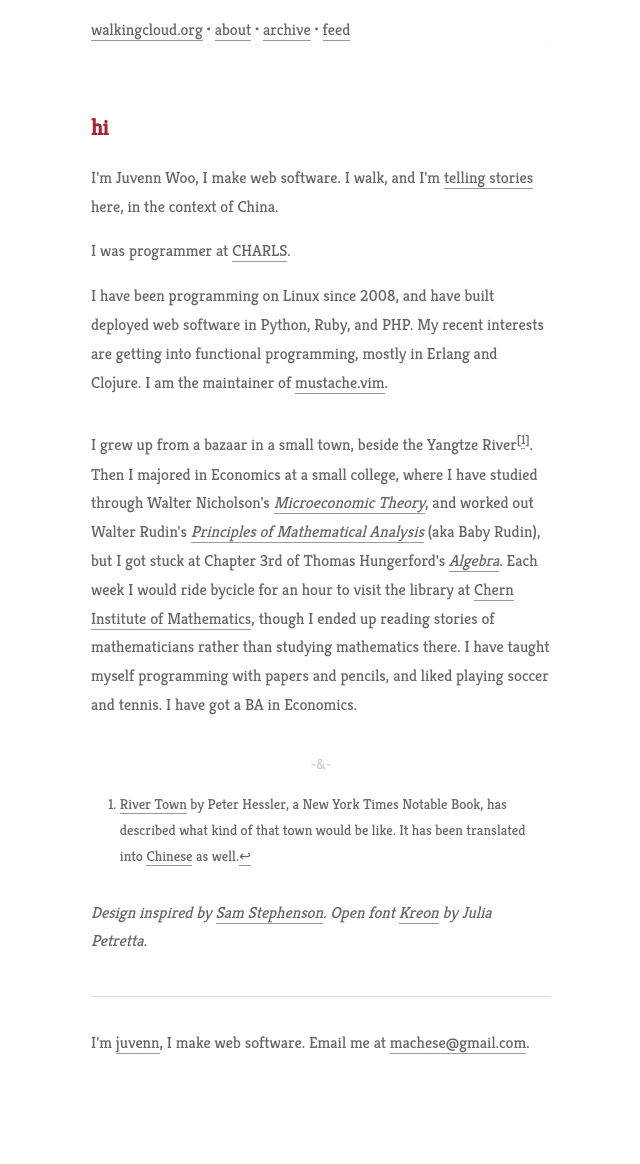
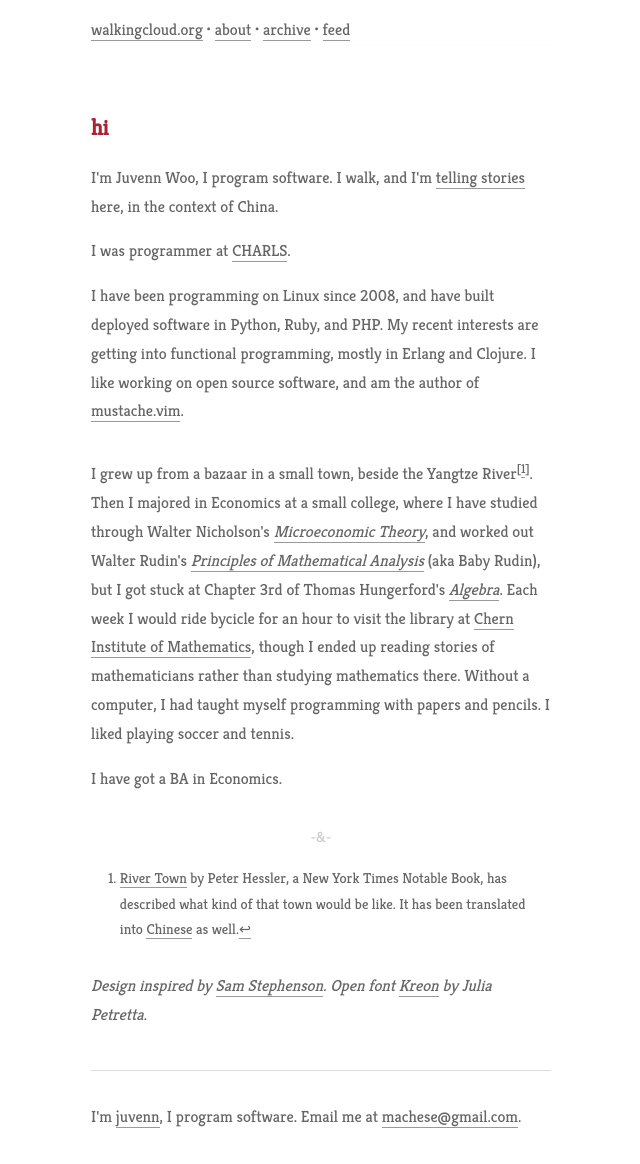
Before and after one commit to juvenn/juvenn.github.io, a Jekyll site: the page built from index.md, in a window 1280 px wide. Shown: the whole page, without its empty margins (319-959 px from the left). Built offline with Jekyll 4.4.1, drawn with Linux system fonts in a browser that asks for light colours; before the commit the page ends 1090 px from its top, so only the background shows below that.

Commit message:
wording update

```diff
--- a/_layouts/default.html
+++ b/_layouts/default.html
@@ -32,7 +32,7 @@
 
 <footer>
   <p>
-  I'm <a href="/">juvenn</a>, I make web software. Email me at
+  I'm <a href="/">juvenn</a>, I program software. Email me at
 <a href="mailto:machese@gmail.com">machese@gmail.com</a>.
   </p>
 </footer>
--- a/index.md
+++ b/index.md
@@ -7,7 +7,7 @@ title: hi
 
 <section>
 
-<p>I'm Juvenn Woo, I make web software. I walk, and I'm <a
+<p>I'm Juvenn Woo, I program software. I walk, and I'm <a
 href="/archive.html">telling stories</a> here, in the context of
 China.</p>
 
@@ -15,9 +15,9 @@ China.</p>
 href="http://charls.ccer.edu.cn">CHARLS</a>.</p>
 
 <p>I have been programming on Linux since 2008, and have built deployed
-web software in Python, Ruby, and PHP. My recent interests are getting
-into functional programming, mostly in Erlang and Clojure. I am the
-maintainer of <a
+software in Python, Ruby, and PHP. My recent interests are getting into
+functional programming, mostly in Erlang and Clojure. I like working on
+open source software, and am the author of <a
 href="https://github.com/juvenn/mustache.vim">mustache.vim</a>.</p>
 
 </section>
@@ -45,9 +45,11 @@ href="http://amzn.com/0387905189"><em>Algebra</em></a>. Each week I
 would ride bycicle for an hour to visit the library at <a
 href="http://www.nim.nankai.edu.cn/nim_e/index.htm">Chern Institute of
 Mathematics</a>, though I ended up reading stories of mathematicians
-rather than studying mathematics there. I have taught myself programming
-with papers and pencils, and liked playing soccer and tennis. I have got
-a BA in Economics.</p>
+rather than studying mathematics there. Without a computer, I had taught
+myself programming with papers and pencils. I liked playing soccer and
+tennis.</p>
+
+<p>I have got a BA in Economics.</p>
 
 </section>
 
```
